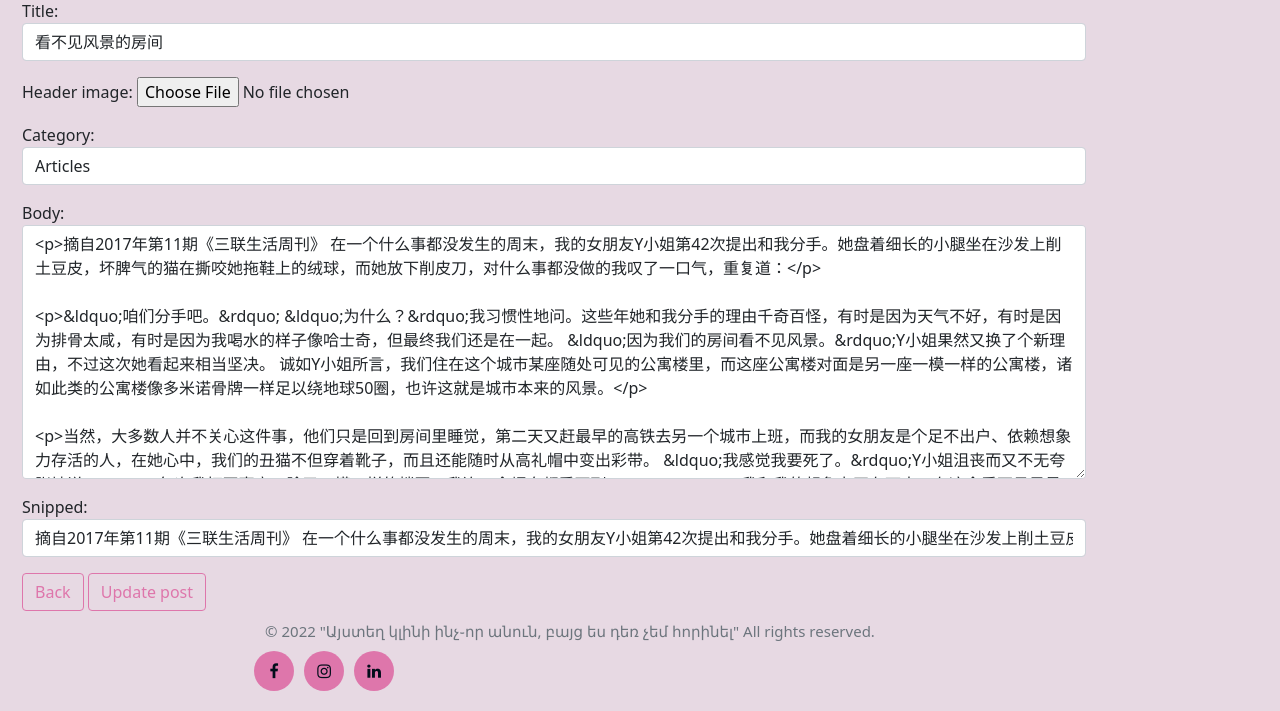
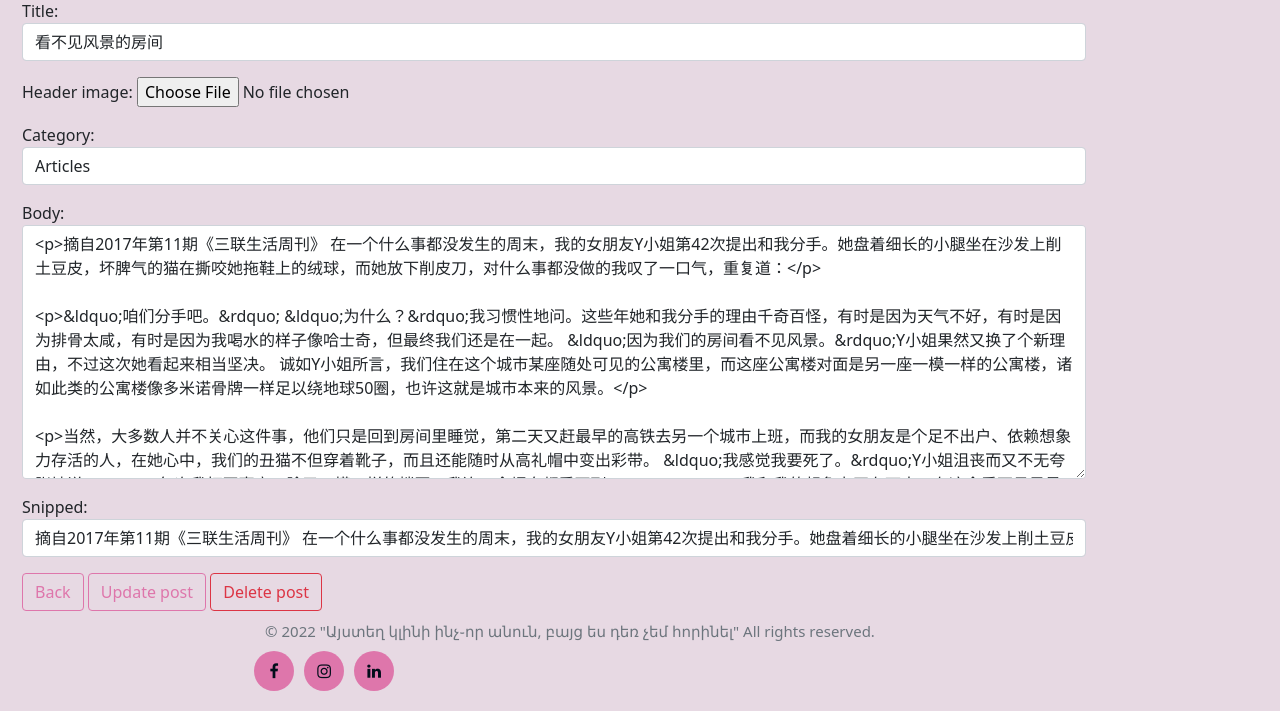
Before and after one commit to shunna87/myblog, a Django app: page /article/edit/11 in a window 1280 px wide. Shown: the part 167-878 px from the top of the page. Run offline with Django 4.2, Linux system fonts and the light colour scheme; a user stored in the database is signed in; data comes from the database, SQL or seed files in the repository; both versions use the stored data as it was after the commit; some libraries are stand-ins or nearby versions.

Commit message:
redesign

```diff
--- a/Chinablog/settings.py
+++ b/Chinablog/settings.py
@@ -37,7 +37,7 @@ INSTALLED_APPS = [
     'django.contrib.staticfiles',
     'django.contrib.sessions',
     'django.contrib.messages',
-
+    'embed_video',
     'blog',
     'crispy_forms',
     'ckeditor',
--- a/Chinablog/urls.py
+++ b/Chinablog/urls.py
@@ -12,4 +12,5 @@ urlpatterns = [
 
 
 
+
 ]+ static(settings.MEDIA_URL, document_root = settings.MEDIA_ROOT)
--- a/blog/models.py
+++ b/blog/models.py
@@ -19,6 +19,7 @@ class Post(models.Model):
     author = models.ForeignKey(User, on_delete= models.CASCADE)
     header_image = models.ImageField(null = True, blank = True,  upload_to ="images/" )
     body =  RichTextField(blank = True, null = True, max_length= 7000)
+
     post_date = models.DateField(auto_now_add= True)
     category = models.CharField(max_length= 255, default = 'China')
     snipped = RichTextField(max_length= 400)
--- a/blog/templates/update_post.html
+++ b/blog/templates/update_post.html
@@ -19,6 +19,7 @@
 
         <a href="{% url 'article_detail' object.id %}" class="btn btn-secondary"> Back</a>
         <button  class="btn btn-secondary">Update post</button>
+        <a href ="{% url 'delete_post' post.pk %}" class="btn btn-outline-danger"> Delete post </a>
 
  </div>
 {%  else %}
--- a/blog/urls.py
+++ b/blog/urls.py
@@ -1,5 +1,5 @@
 
-from django.urls import path
+from django.urls import path, include
 
 from . import views
 from .views import Post, Category
```
Also changed, not shown: db.sqlite3.
